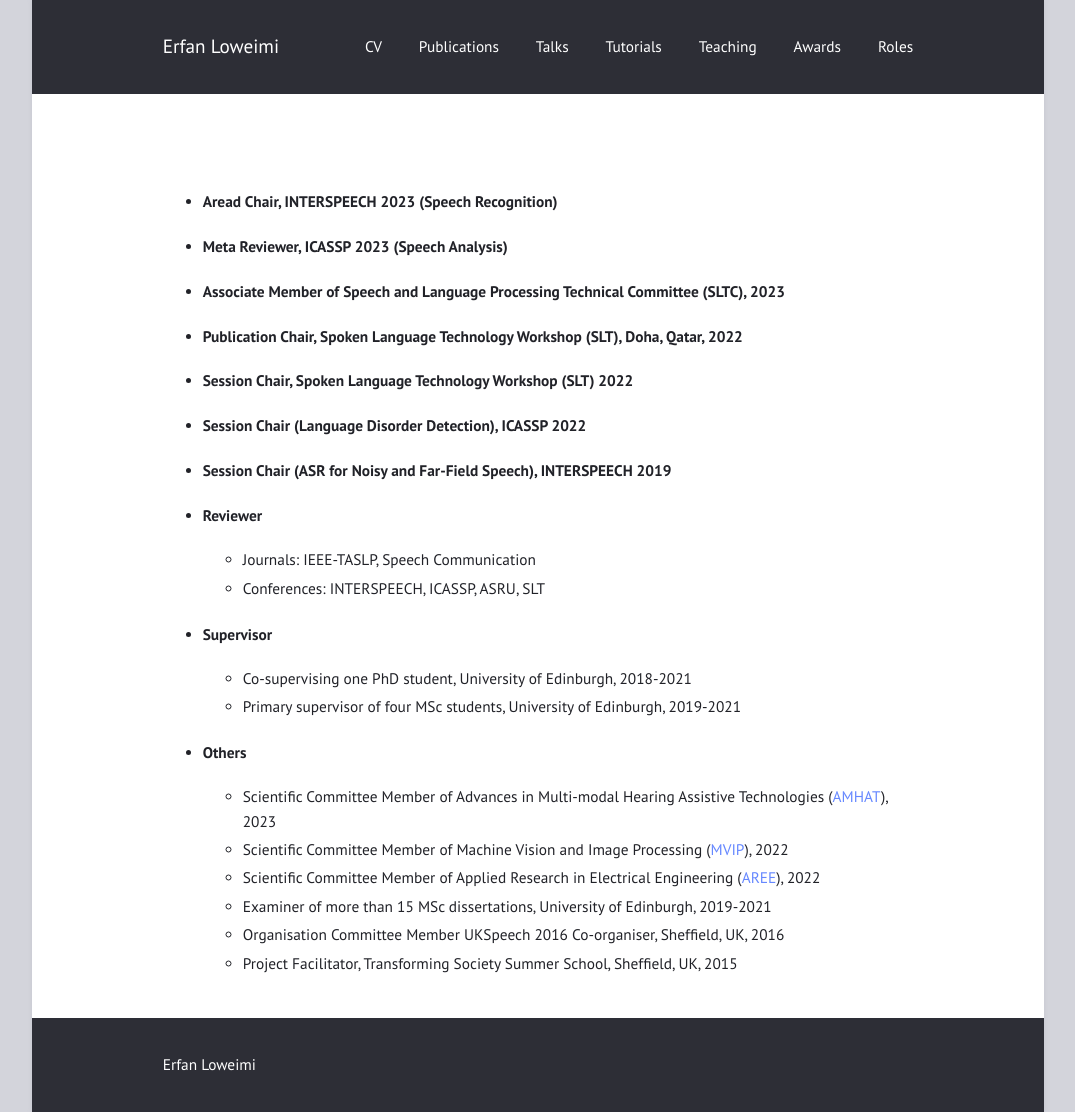
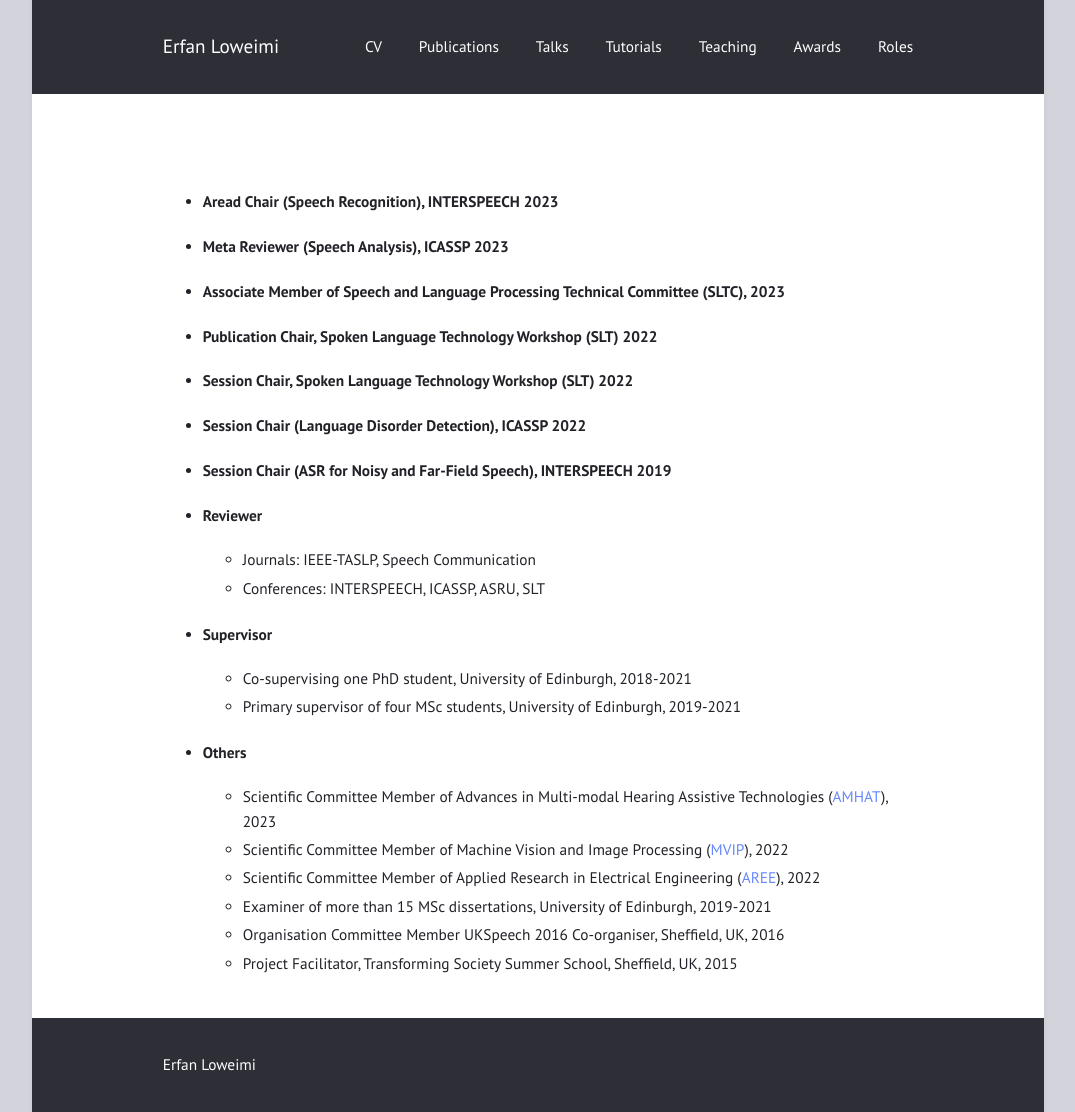
Before and after one commit to eloweimi/eloweimi.github.io, a Jekyll site: the page built from roles.md, in a window 1280 px wide. Shown: the whole page, without its empty margins (102-1177 px from the left). Built offline with Jekyll 4.4.1, drawn with Linux system fonts in a browser that asks for light colours.

Commit message:
Update roles.md

```diff
--- a/roles.md
+++ b/roles.md
@@ -5,10 +5,10 @@ title: ""
 
 <br>
 
-* #### Aread Chair, INTERSPEECH 2023 (Speech Recognition)
-* #### Meta Reviewer, ICASSP 2023 (Speech Analysis)
+* #### Aread Chair (Speech Recognition), INTERSPEECH 2023
+* #### Meta Reviewer (Speech Analysis), ICASSP 2023
 * #### Associate Member of Speech and Language Processing Technical Committee (SLTC), 2023
-* #### Publication Chair, Spoken Language Technology Workshop (SLT), Doha, Qatar, 2022
+* #### Publication Chair, Spoken Language Technology Workshop (SLT) 2022
 * #### Session Chair, Spoken Language Technology Workshop (SLT) 2022
 * #### Session Chair (Language Disorder Detection), ICASSP 2022
 * #### Session Chair (ASR for Noisy and Far-Field Speech), INTERSPEECH 2019
```
